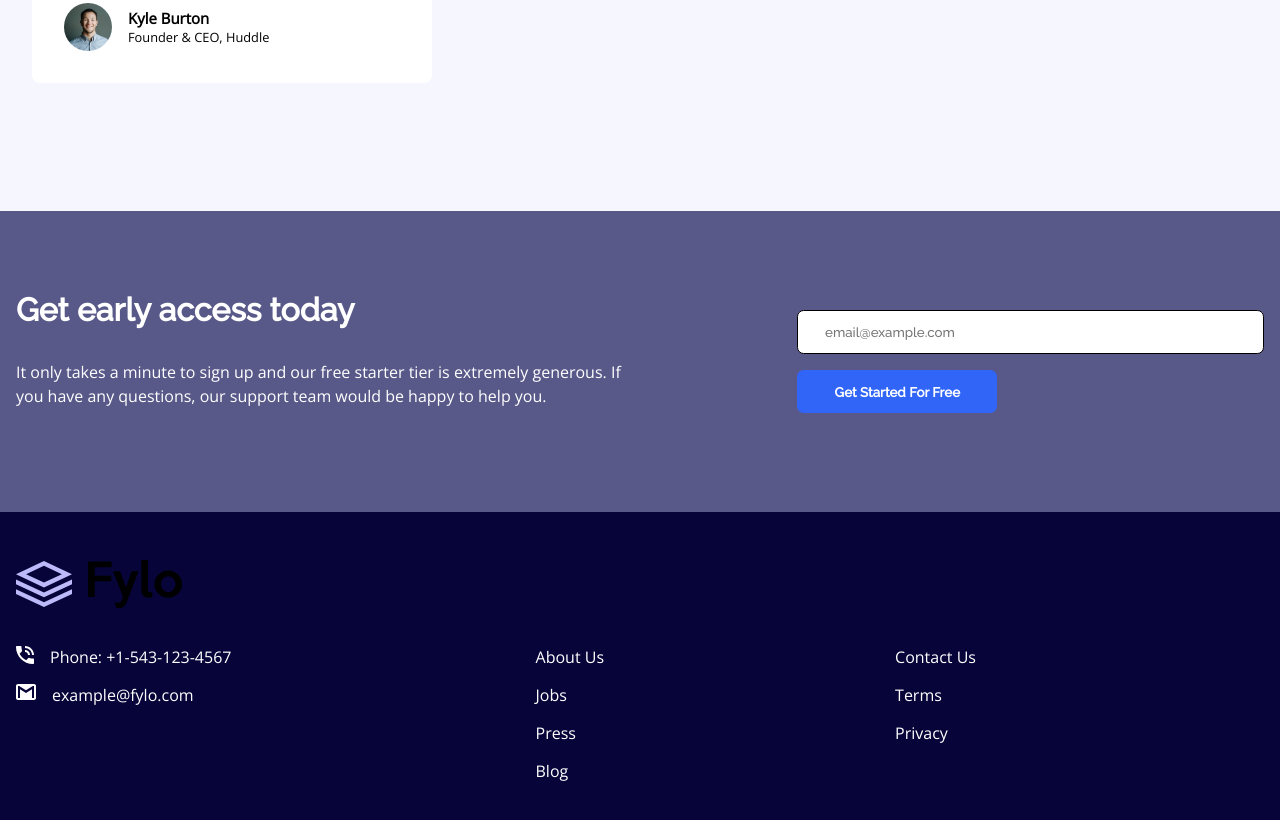
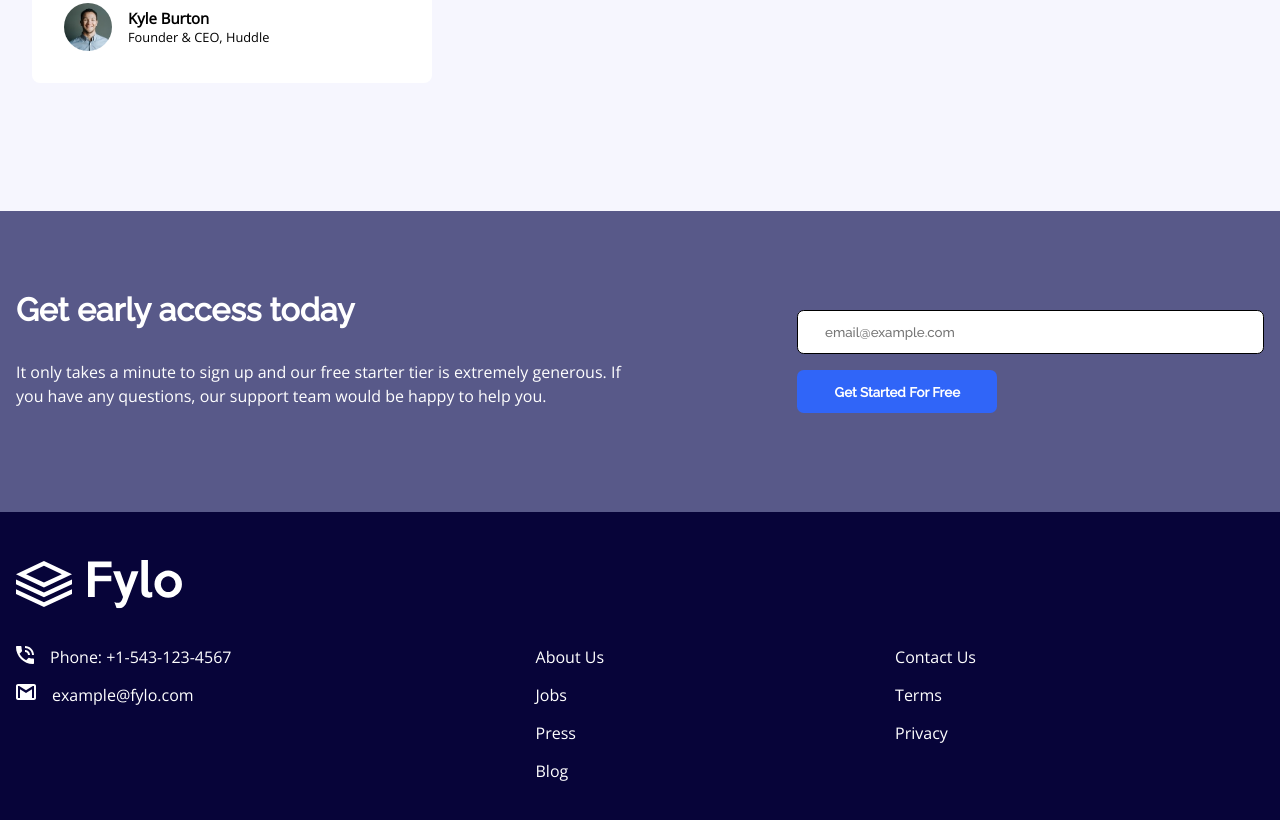
Before and after one commit to Doziechuks/fylo-landing-page-with-two-column-layout-master-main, a plain HTML site: page index.html in a window 1280 px wide. Shown: the part 1281-2101 px from the top of the page. Drawn offline with nearby package versions, Linux system fonts and the light colour scheme.

Commit message:
logo changes

```diff
--- a/index.html
+++ b/index.html
@@ -127,7 +127,7 @@
 
   <div class="footer-wrapper">
     <footer class="footer">
-      <div><img class="footer-logo" src="images\logo.svg" alt=""></div>
+      <div><img class="footer-logo" src="images\logo-white.svg" alt=""></div>
 
       <div class="footer-container">
         <div class="footer-contact">
```
Also changed, not shown: images/logo-white.svg (added).
